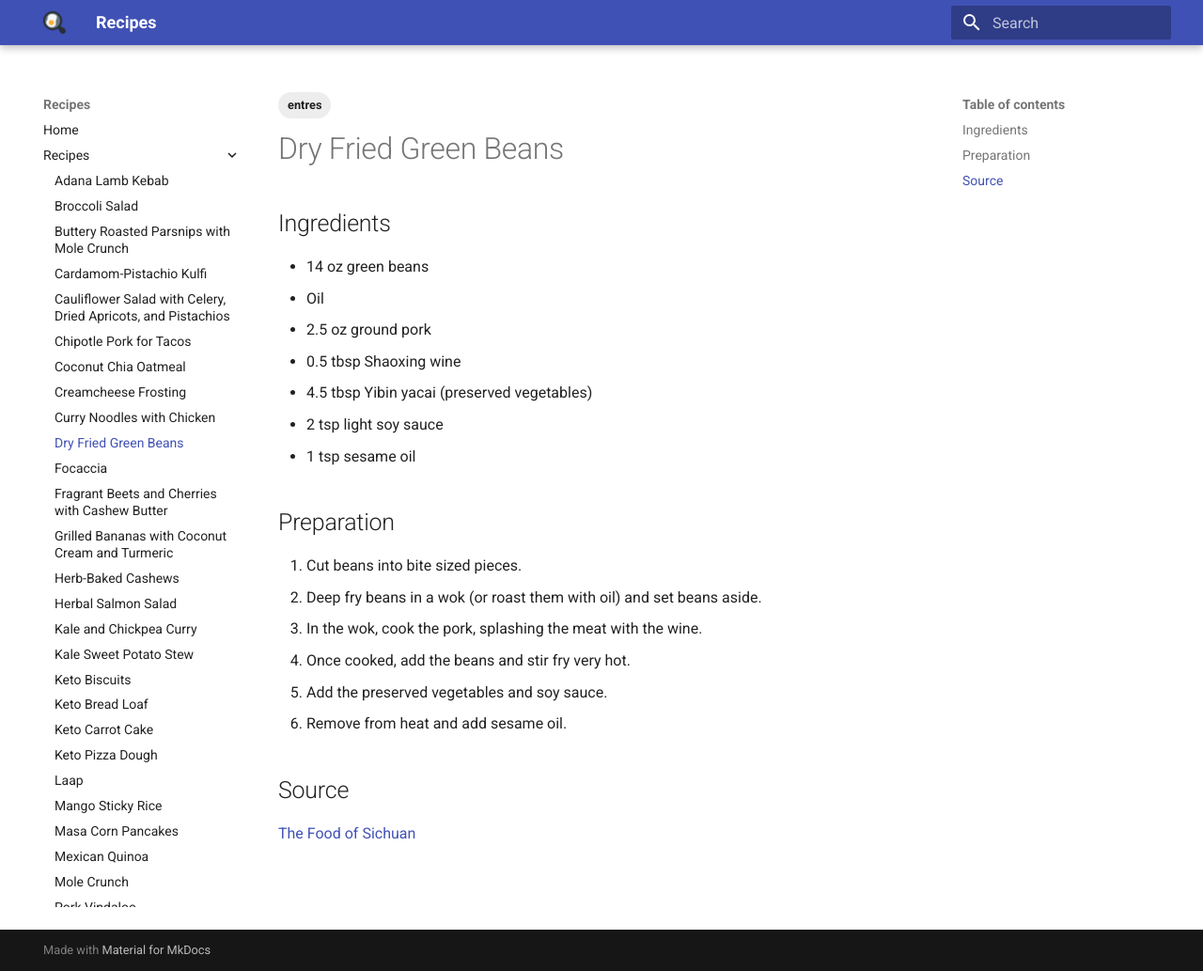
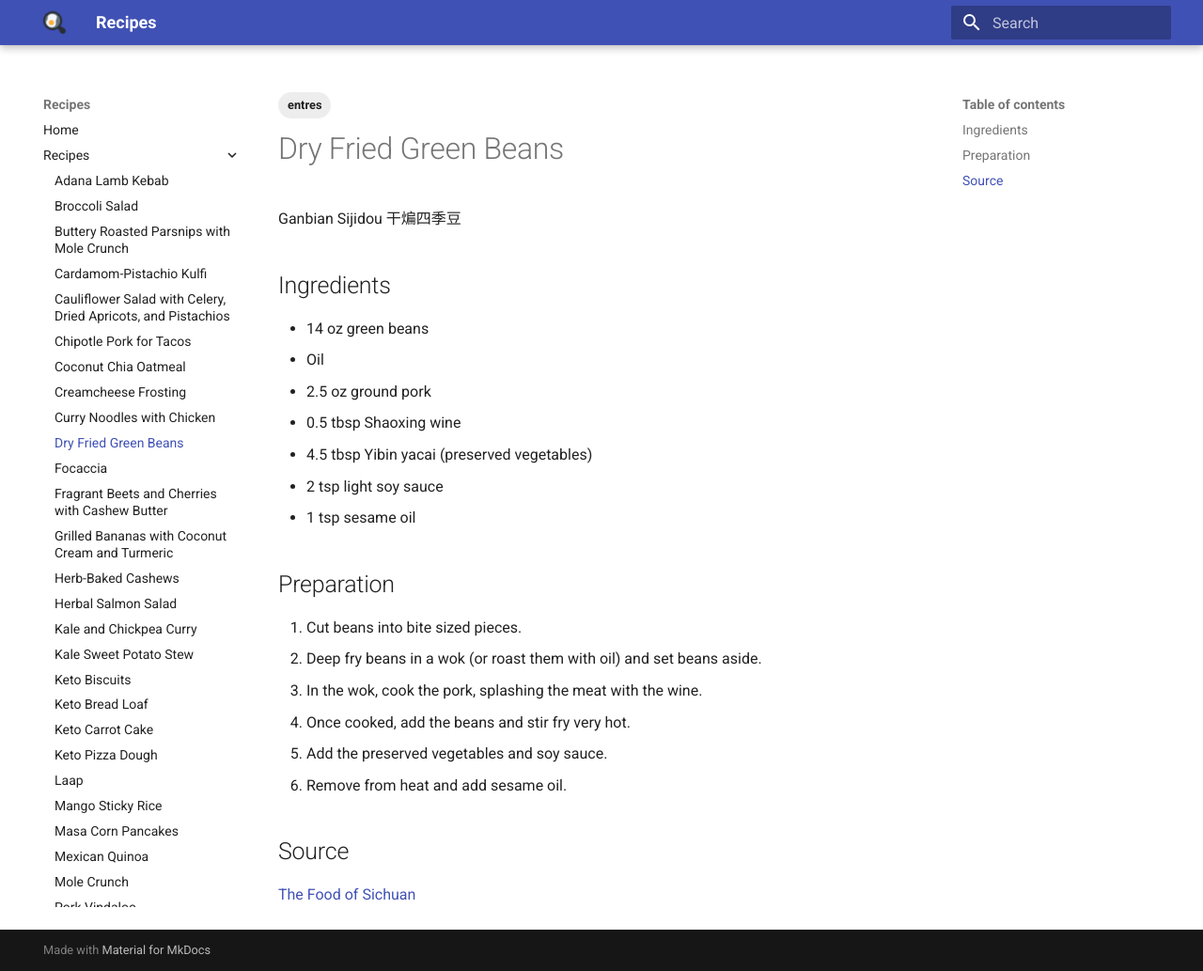
Before and after one commit to konnerhorton/recipes, an MkDocs documentation site: the page built from docs/recipes/dry-fried-green-beans.md, in a window 1280 px wide and 1033 px high. Shown: the whole window at 94% size. Built offline with MkDocs 1.6.1 and Material for MkDocs 9.7.7, drawn with Linux system fonts in a browser that asks for light colours.

Commit message:
Update dry-fried-green-beans.md

```diff
--- a/docs/recipes/dry-fried-green-beans.md
+++ b/docs/recipes/dry-fried-green-beans.md
@@ -3,6 +3,8 @@ tags:
    - entres
 ---
 # Dry Fried Green Beans
+Ganbian Sijidou
+干煸四季豆
 
 ## Ingredients
 
```
